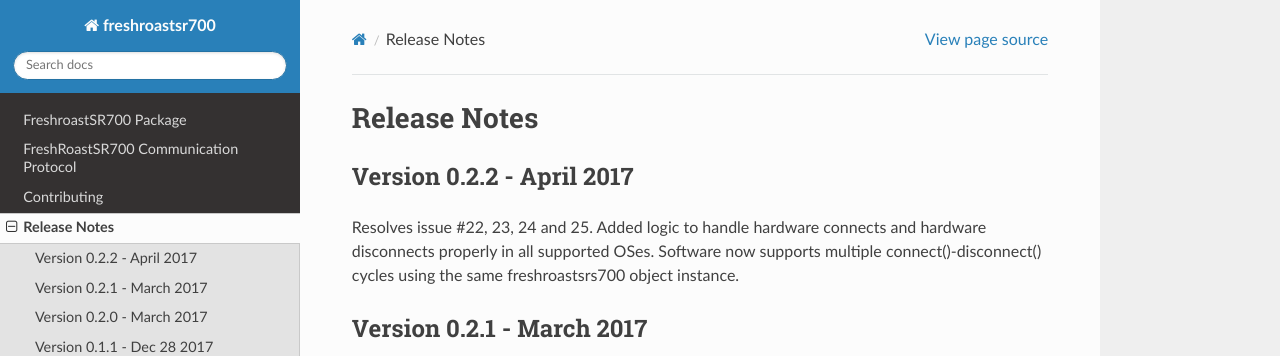
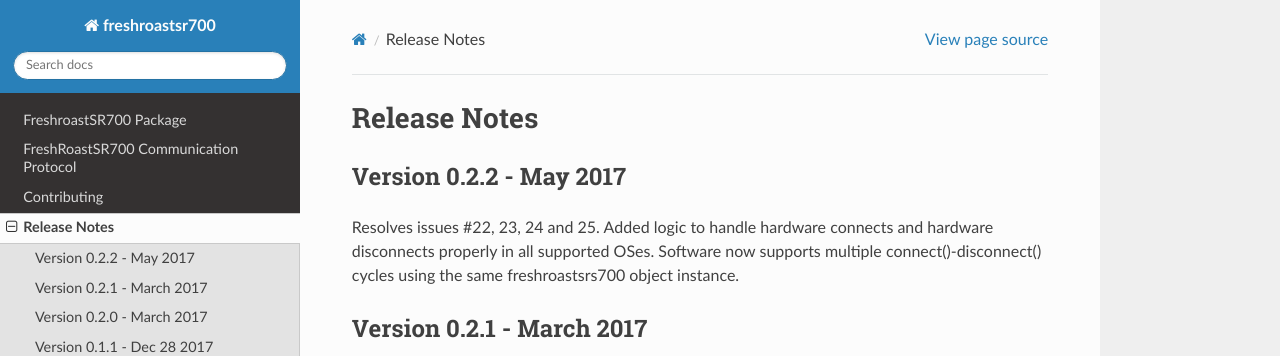
Before and after one commit to Roastero/freshroastsr700, a Sphinx documentation site: the page built from docs/releases.rst, in a window 1280 px wide and 1141 px high. Shown: the top 356 px of the window. Built offline with Sphinx 7.4.7 and the Read the Docs theme 2.0.0, drawn with Linux system fonts in a browser that asks for light colours.

Commit message:
updating release notes for 0.2.2.

```diff
--- a/docs/releases.rst
+++ b/docs/releases.rst
@@ -1,9 +1,9 @@
 Release Notes
 =============
 
-Version 0.2.2 - April 2017
---------------------------
-Resolves issue #22, 23, 24 and 25.  Added logic to handle hardware
+Version 0.2.2 - May 2017
+------------------------
+Resolves issues #22, 23, 24 and 25.  Added logic to handle hardware
 connects and hardware disconnects properly in all supported OSes.  Software
 now supports multiple connect()-disconnect() cycles using the same
 freshroastsrs700 object instance.
```
